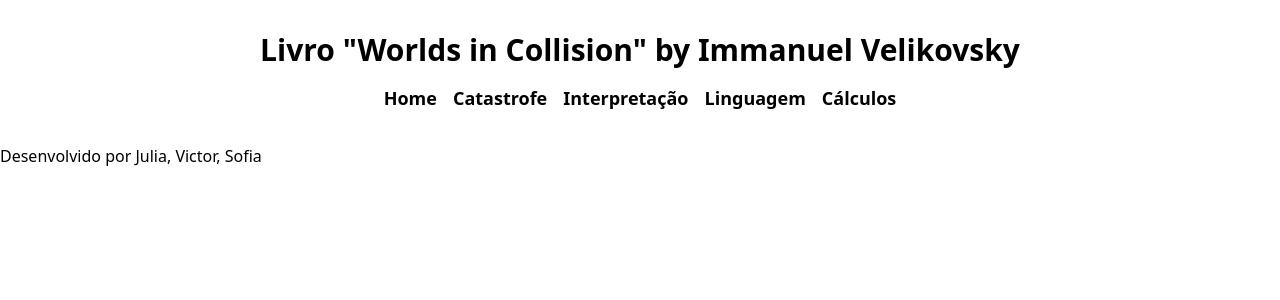
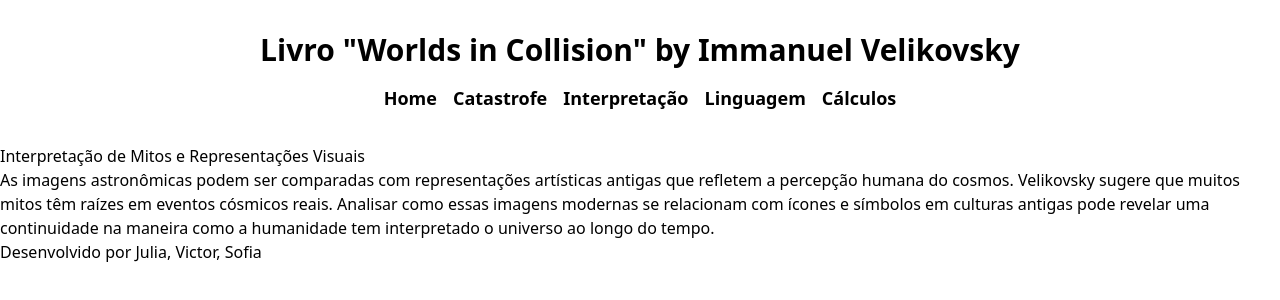
Before and after one commit to sofiapetruk/cp6, a Next.js app: page /Interpretacao in a window 1280 px wide. Before the commit this address had no page. Shown: the top 300 px of the page. Built offline with nearby package versions, Linux system fonts and the light colour scheme.

Commit message:
arrumação de página

```diff
--- /dev/null
+++ b/src/app/Catastrofe/page.tsx
@@ -0,0 +1,10 @@
+import React from 'react'
+
+export default function Catastrofe() {
+  return (
+    <div>
+        <h1 >Catástrofes Cósmicas e Imagens de Eventos Espaciais</h1>
+        <p>As imagens da API podem mostrar fenômenos como explosões de supernovas, impactos de asteroides ou cometas. Isso se relaciona com a ideia de Velikovsky sobre catástrofes cósmicas que influenciaram a história da Terra. A visualização de tais eventos pode estimular discussões sobre como esses fenômenos podem ter impactado civilizações antigas, tanto em mitos quanto em relatos históricos.</p>
+    </div>
+  );
+}
--- /dev/null
+++ b/src/app/Interpretacao/page.tsx
@@ -0,0 +1,10 @@
+import React from 'react'
+
+export default function Interpretacao() {
+  return (
+    <div>
+        <h1>Interpretação de Mitos e Representações Visuais</h1>
+        <p>As imagens astronômicas podem ser comparadas com representações artísticas antigas que refletem a percepção humana do cosmos. Velikovsky sugere que muitos mitos têm raízes em eventos cósmicos reais. Analisar como essas imagens modernas se relacionam com ícones e símbolos em culturas antigas pode revelar uma continuidade na maneira como a humanidade tem interpretado o universo ao longo do tempo.</p>
+    </div>
+  )
+}
--- a/src/components/Menu/Menu.tsx
+++ b/src/components/Menu/Menu.tsx
@@ -1,4 +1,4 @@
-import Link from "next/link"
+import Link from "next/link";
 
 export default function Menu() {
     return (
@@ -6,7 +6,7 @@ export default function Menu() {
             <ul className="flex space-x-4">
                 <li><Link href="/" className="text-lg font-semibold">Home</Link></li>
                 <li><Link href="/Catastrofe" className="text-lg font-semibold">Catastrofe</Link></li>
-                <li><Link href="/Interpretação" className="text-lg font-semibold">Interpretação</Link></li>
+                <li><Link href="/Interpretacao" className="text-lg font-semibold">Interpretação</Link></li>
                 <li><Link href="/Linguagem" className="text-lg font-semibold">Linguagem</Link></li>
                 <li><Link href="/" className="text-lg font-semibold">Cálculos</Link></li>
             </ul>
```
Also changed, not shown: src/routes/Catastrofe/page.tsx (deleted, +0 -10 lines), src/routes/Interpretacao/page.tsx (deleted, +0 -10 lines), src/app/Linguagem/page.tsx (renamed from src/routes/Linguagem/page.tsx).
